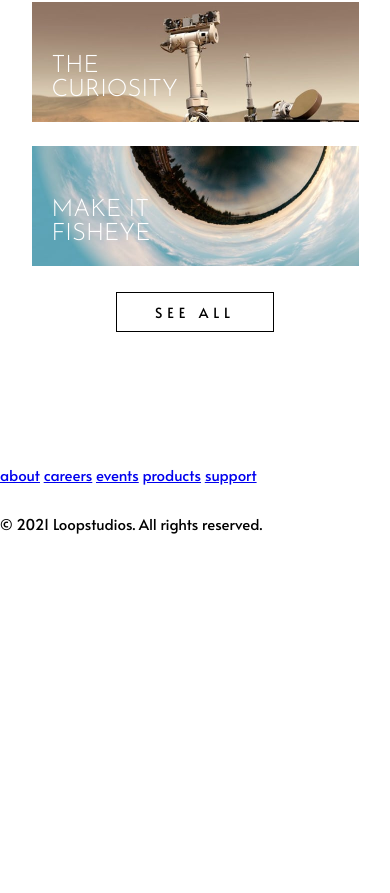
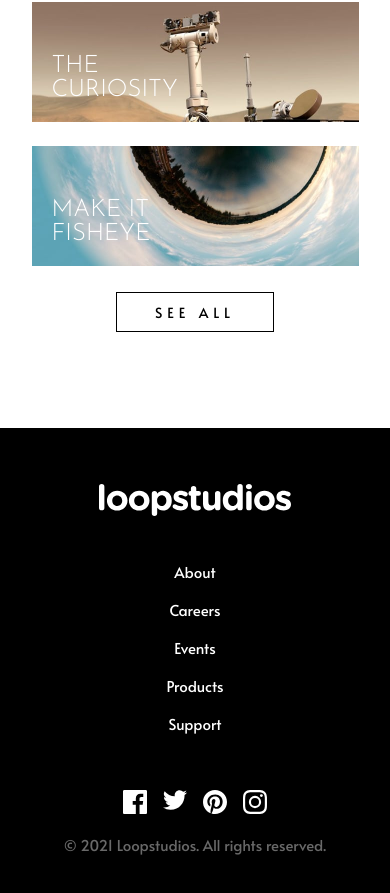
Before and after one commit to CESAR-JARAMILLO/Loopstudios, a plain HTML site: page index.html in a window 390 px wide. Shown: the part 2482-3375 px from the top of the page. Before the commit the page ends 3016 px from the top, so only its background shows below. Drawn offline with Linux system fonts and the light colour scheme.

Commit message:
styled footer - mobile

```diff
--- a/style.css
+++ b/style.css
@@ -171,3 +171,62 @@ button {
   background: transparent;
   border: 1px solid var(--black);
 }
+
+footer {
+  background-color: var(--black);
+  display: flex;
+  flex-direction: column;
+  align-items: center;
+}
+
+footer
+.left-container {
+  margin-top: 56px;
+}
+
+footer
+.logo {
+  margin-bottom: 32px;
+}
+
+footer
+.footer-links {
+  height: 190px;
+  display: flex;
+  flex-direction: column;
+  justify-content: space-around;
+  text-align: center;
+}
+
+footer
+.footer-links
+a {
+  font-family: 'Alata', sans-serif;
+  font-size: 15px;
+  color: var(--white);
+  text-decoration: none;
+  text-transform: capitalize;
+}
+
+footer
+.right-container {
+  margin: 48px 0 56px 0;
+  display: flex;
+  flex-direction: column;
+  align-items: center;
+}
+
+footer
+.right-container
+.social-links {
+  width: 144px;
+  display: flex;
+  justify-content: space-between;
+}
+
+footer
+.right-container
+p {
+  margin-top: 16px;
+  color: var(--very-dark-gray);
+}
```
